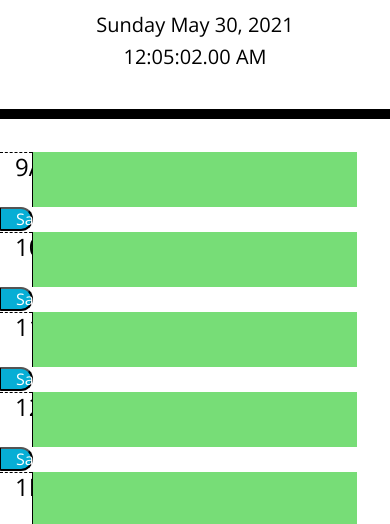
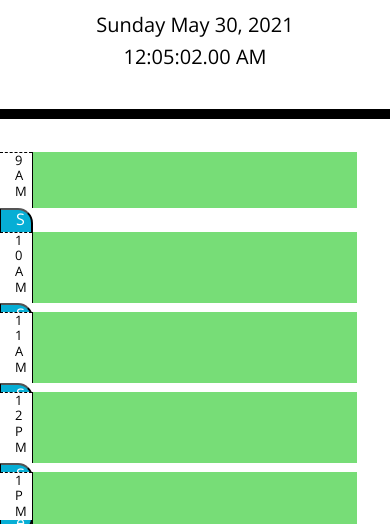
Before and after one commit to brobro10000/Work-Day-Scheduler, a plain HTML site: page index.html in a window 390 px wide. Shown: the part 256-780 px from the top of the page. Drawn offline with nearby package versions, Linux system fonts and the light colour scheme.

Commit message:
Added media queries for better viewing experience on mobile

```diff
--- a/assets/css/style.css
+++ b/assets/css/style.css
@@ -67,3 +67,28 @@ body {
   background-color: #06AED5;
   color: white;
 }
+
+/*media query for smaller desktop screens and smaller*/
+@media screen and (max-width:1200px) {
+  .hour {
+    font-size: large;
+  }
+}
+
+/* MEDIA QUERY FOR TABLETS AND SMALLER */
+@media screen and (max-width: 993px) {
+  .hour{
+    font-size: medium;
+  }
+}
+
+/* MEDIA QUERY FOR MOBILE PHONES AND SMALLER */
+@media screen and (max-width: 771px) {
+  .hour{
+    word-wrap: break-word;
+    font-size: small;
+  }
+  .saveBtn{
+    word-wrap: break-word;
+  }
+}
```
